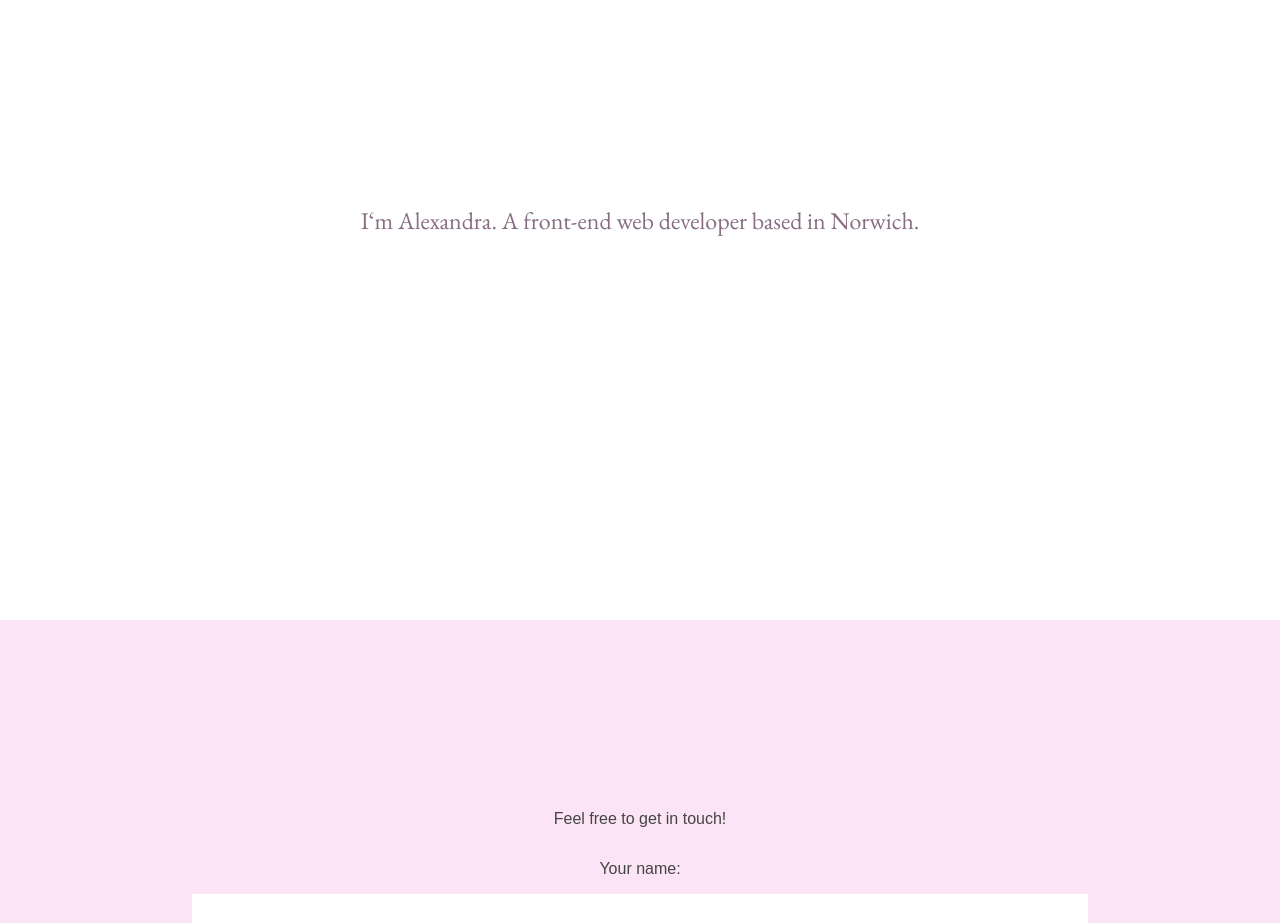
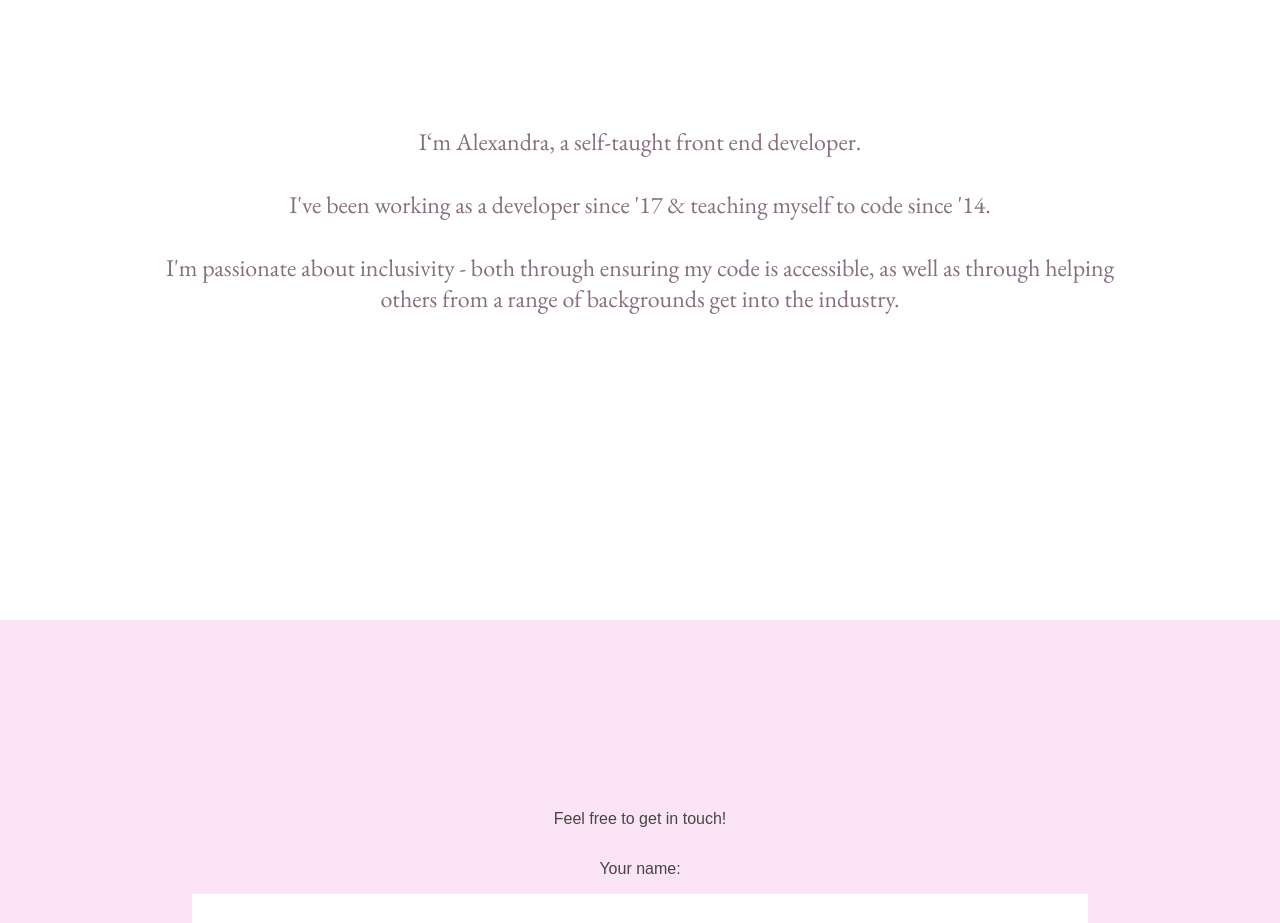
Before and after one commit to alexalala/portfolio, a React (Create React App) app: page / in a window 1280 px wide. Shown: the part 980-1903 px from the top of the page. Built offline with nearby package versions, Linux system fonts and the light colour scheme; the HTML template or start-up script is replaced by a standard one.

Commit message:
content of about page boosted

```diff
--- a/src/pages/About.js
+++ b/src/pages/About.js
@@ -8,21 +8,21 @@ class About extends Component {
   render() {
     return (
       <PageWrapper className={this.props.className}>
-        <p>I&lsquo;m Alexandra. A front-end web developer based in Norwich.</p>
+        <p>I&lsquo;m Alexandra, a self-taught front end developer.</p>
+        <p>I've been working as a developer since '17 & teaching myself to code since '14.</p>
+        <p>I'm passionate about inclusivity - both through ensuring my code is accessible,
+          as well as through helping others from a range of backgrounds get into the industry.</p>
       </PageWrapper>
     );
   };
 };
 
 const AboutStyled = styled(About)`
-  img {
-    height: 13rem;
-  }
-
   p {
     color: ${tertiary_colour};
     font-family: ${tertiary_font};
     font-size: 1.5rem;
+    margin: 1rem;
   }
 `;
 
```
